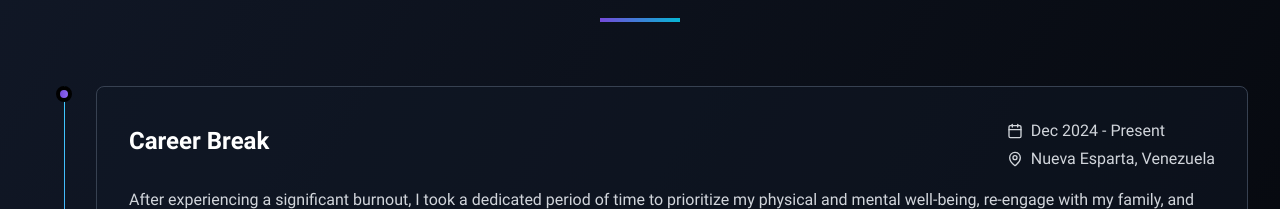
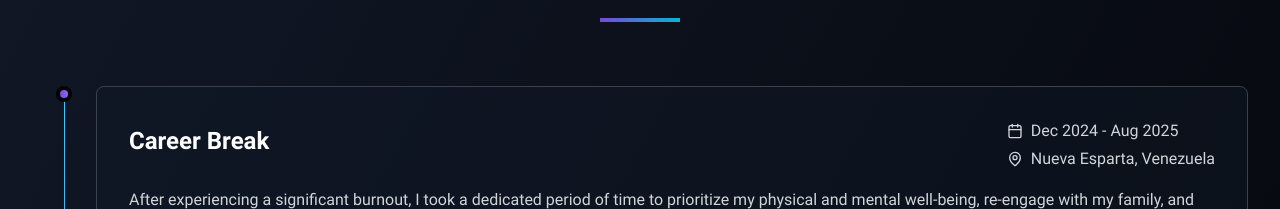
Before and after one commit to rubengp99/rubengp99.github.io, a React (Vite) app: page / in a window 1280 px wide. Shown: the part 2625-2834 px from the top of the page. Built offline with nearby package versions, Linux system fonts and the light colour scheme.

Commit message:
update career break

```diff
--- a/src/components/Experience.tsx
+++ b/src/components/Experience.tsx
@@ -23,7 +23,7 @@ const Experience = () => {
       title: 'Career Break',
       company: '',
       location: 'Nueva Esparta, Venezuela',
-      period: 'Dec 2024 - Present',
+      period: 'Dec 2024 - Aug 2025',
       description: 'After experiencing a significant burnout, I took a dedicated period of time to prioritize my physical and mental well-being, re-engage with my family, and explore personal growth outside my career.',
       summary: [],
       technologies: []
```
